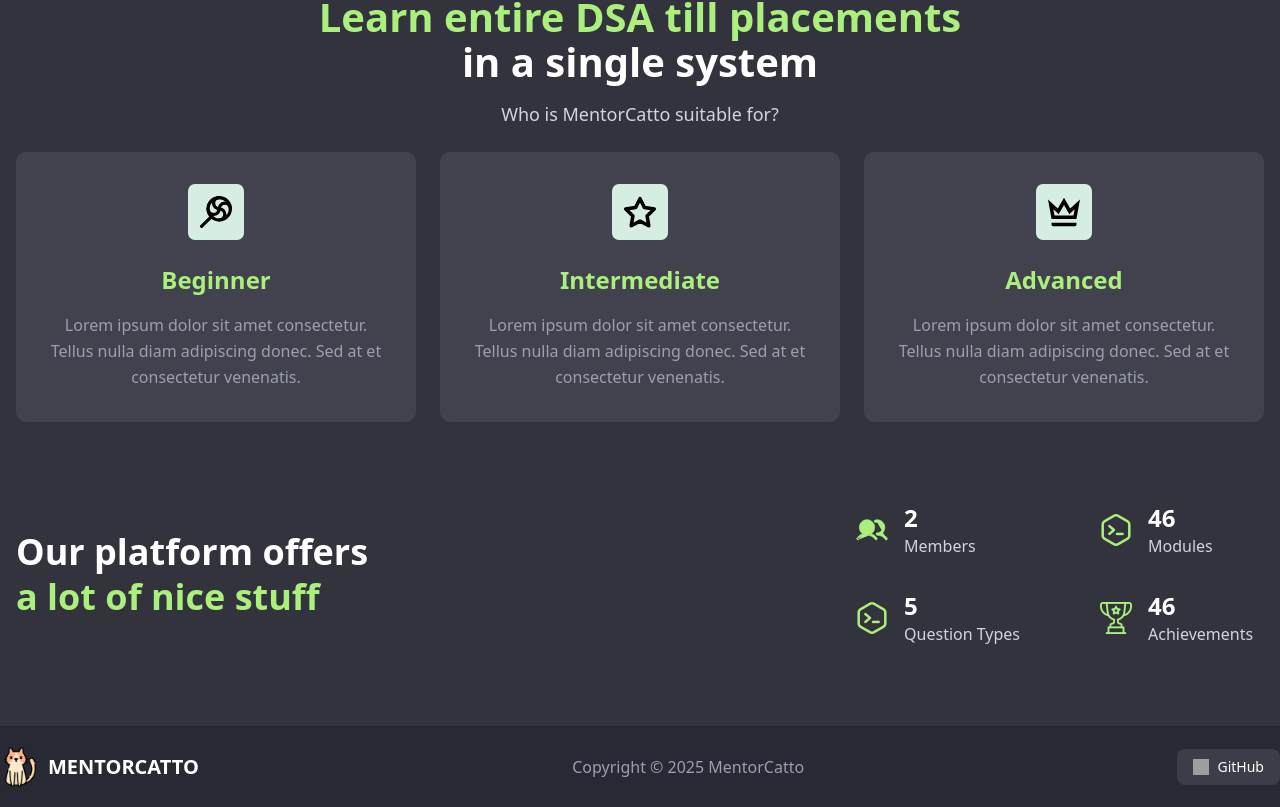
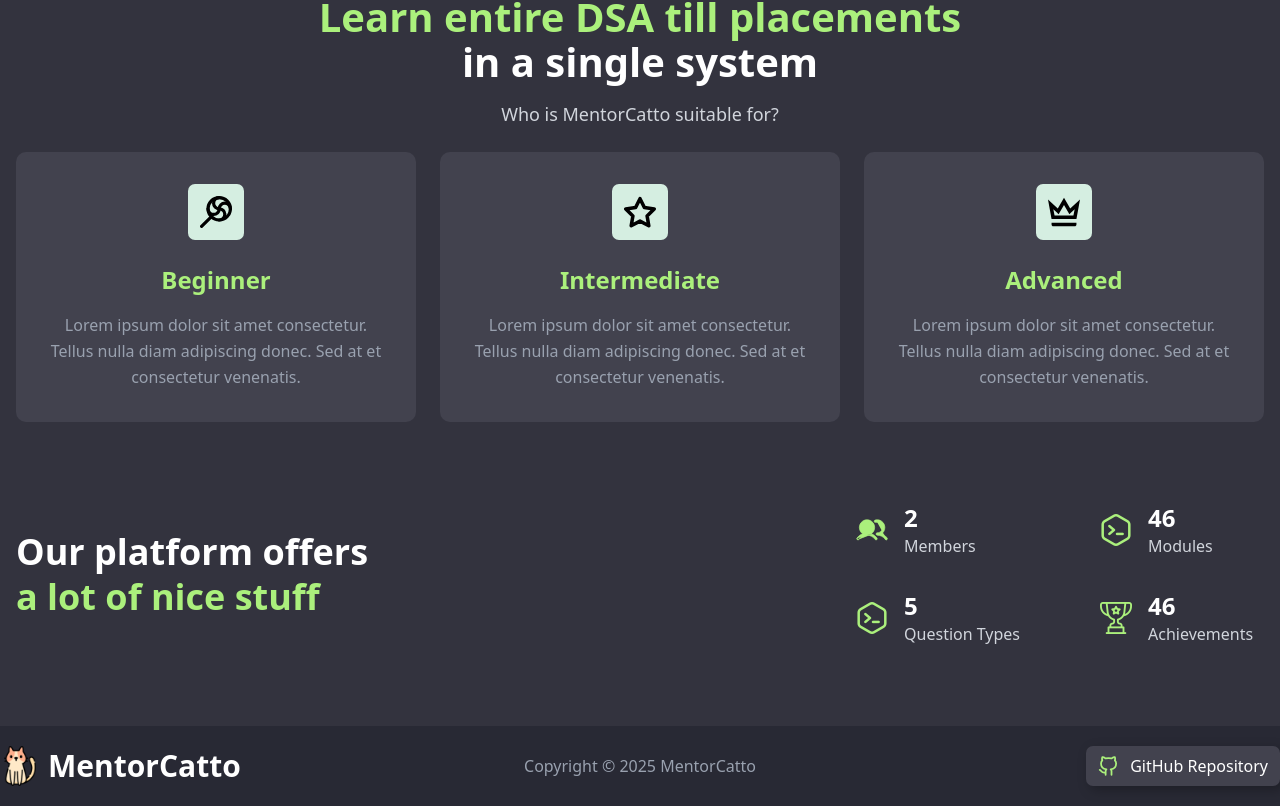
Before and after one commit to QwertyFusion/mentorcatto, a React (Vite) app in the folder frontend/: page / in a window 1280 px wide. Shown: the part 804-1611 px from the top of the page. Built offline with nearby package versions, Linux system fonts and the light colour scheme; no server answers; grey boxes are pictures that could not be loaded.

Commit message:
Home Page completed

```diff
--- a/frontend/src/pages/HomePage.jsx
+++ b/frontend/src/pages/HomePage.jsx
@@ -4,7 +4,7 @@
 
 const HomePage = () => {
   return (
-    <div className="min-h-screen bg-accent-3">
+    <div className="min-h-screen w-full bg-accent-3">
       <Navbar />
 
       {/* Main Content */}
@@ -144,18 +144,26 @@
       </div>
 
       {/* Footer */}
-      <footer className="h-fit bg-accent-4  border-t border-gray-800 py-5 flex flex-col md:flex-row justify-between items-center">
-          <div className="flex items-center gap-2">
-            <img className="w-[40px] h-[40px]" alt="Cat" src="Cat.png" />
-            <span className="text-xl font-semibold text-white">
-              MENTORCATTO
-            </span>
+      <footer className="h-fit bg-accent-4 py-5">
+          <div className="max-w-7xl mx-auto h-full grid grid-cols-3 justify-between items-center">
+            <div className="flex items-center gap-2">
+              <img className="w-10 h-10" alt="MentorCatto Logo" src="Cat.png" />
+              <span className="text-3xl font-semibold text-white">MentorCatto</span>
+            </div>
+
+          <p className="text-accent-5 mt-2 md:mt-0 text-center">Copyright © 2025 MentorCatto</p>
+          <div className="flex flex-row justify-end items-end">
+            <a href="https://github.com/QwertyFusion/mentorcatto" target="_blank">
+              <motion.button
+                whileHover={{ scale: 1.05 }}
+                whileTap={{ scale: 0.95 }}
+                className="ml-2 py-2 px-3 bg-accent-1 text-white drop-shadow-custom rounded-seven focus:outline-none focus:ring-2 focus:ring-primary focus:ring-offset-2 focus:ring-offset-gray-900 transition duration-200 cursor-pointer flex flex-row items-center gap-3">
+                <img src="Github.svg" alt="" className="w-5 h-5"/>
+                GitHub Repository
+              </motion.button>
+            </a>
           </div>
-          <p className="text-gray-400 mt-2 md:mt-0">Copyright © 2025 MentorCatto</p>
-          <button className="px-4 py-2 bg-accent-2 rounded-lg text-white text-sm flex items-center gap-2 mt-2 md:mt-0">
-            <img src="/github-icon.png" alt="" className="w-4 h-4" />
-            GitHub
-          </button>
+          </div>
         </footer>
     </div>
   );
```
Also changed, not shown: frontend/public/Github.svg (added).
